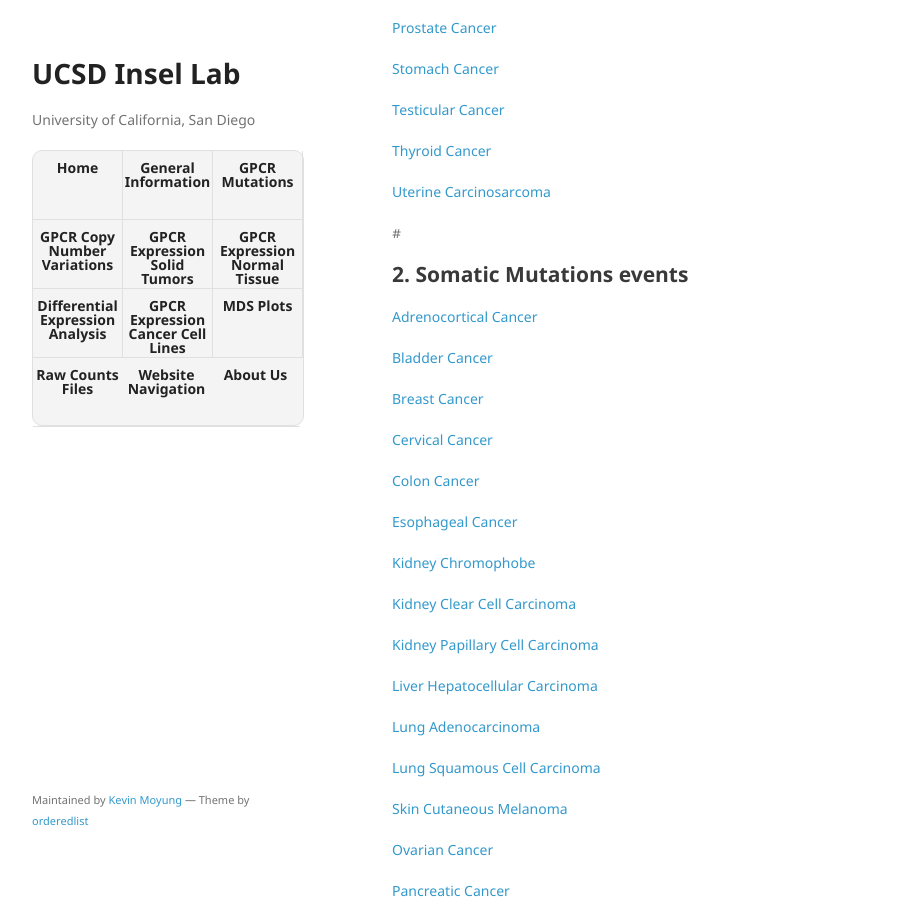
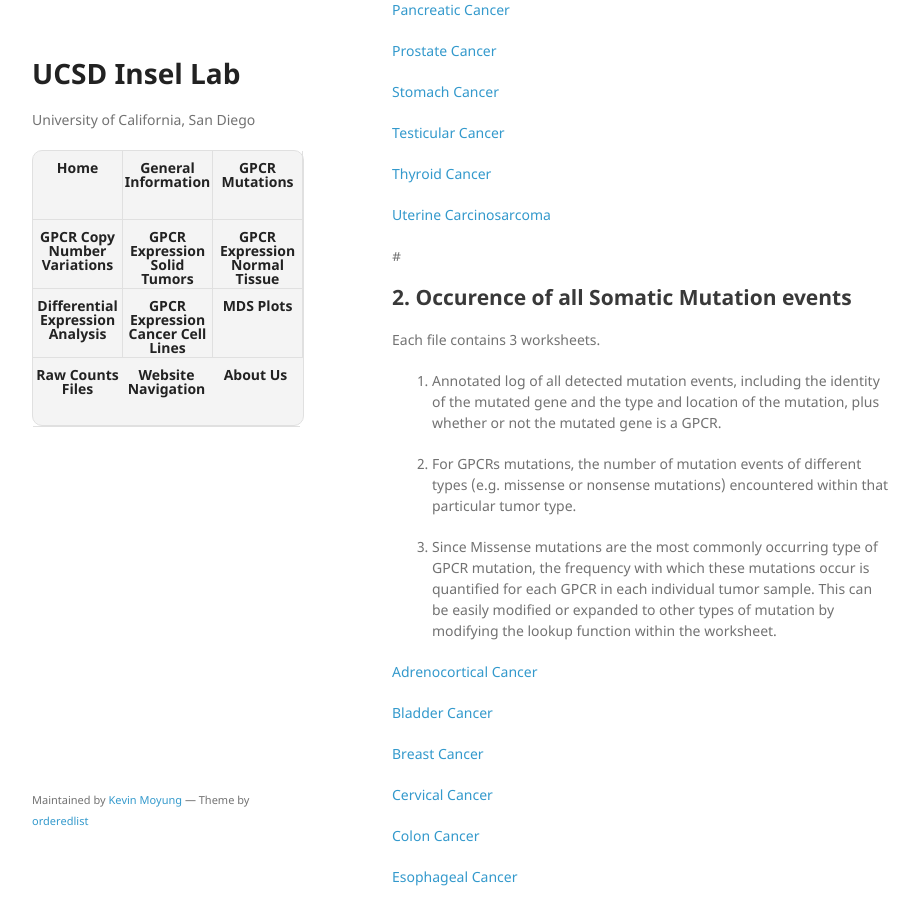
Before and after one commit to insellab/insellab.github.io, a Jekyll site: the page built from gpcr_mutations.md, in a window 1280 px wide and 900 px high, scrolled down 1156 px. Shown: the whole window, without its empty margins (178-1097 px from the left). Built offline with Jekyll 4.4.1, drawn with Linux system fonts in a browser that asks for light colours; our own code applies the rules of GitHub Pages for plain Markdown files; some of the changed text lies outside the part shown.

Commit message:
Update gpcr_mutations.md

```diff
--- a/gpcr_mutations.md
+++ b/gpcr_mutations.md
@@ -6,7 +6,7 @@ layout: default
 
 ### Two file types are provided:
 
-*1. **Presence of somatic, non silent mutations for each gene, in each tumor sample.** If a gene is mutated in a tumor, the corresponding entry will show a '1', or '0' if not mutated. This data allows estimation of the number of tumors that show a non-silent mutation for a specific gene, in a specific tumor type.*
+*1. **Tumors that possess Somatic Non-silent mutations for GPCRs, in each cancer type.** If a gene is mutated in a tumor, the corresponding entry will show a '1', or '0' if not mutated. This data allows estimation of the number of tumors that show a non-silent mutation for a specific gene, in a specific tumor type.*
 
 *2. **Occurence of all somatic mutation events in each tumor sample.** Indicates the type and location of mutations. A gene may be mutated multiple times in the same tumor, hence number of mutation events will typically > number of tumors that show a mutation to a particular gene, as tabulated for 'a' above.*
 
@@ -19,7 +19,9 @@ These data were compiled from TCGA mutation data, hosted at ([https://xena.ucsc.
 
 
 
-## 1. Somatic Non-silent mutations
+## 1. Tumors that possess Somatic Non-silent mutations
+
+
 
 
 [Adrenocortical Cancer](https://drive.google.com/open?id=0ByccgsfmD86PMUh1TjVPR2tuZjQ)
@@ -65,7 +67,17 @@ These data were compiled from TCGA mutation data, hosted at ([https://xena.ucsc.
 
 #
 
-## 2. Somatic Mutations events
+## 2. Occurence of all Somatic Mutation events
+
+Each file contains 3 worksheets.
+
+1. Annotated log of all detected mutation events, including the identity of the mutated gene and the type and location of the mutation, plus whether or not the mutated gene is a GPCR.
+
+2. For GPCRs mutations, the number of mutation events of different types (e.g. missense or nonsense mutations) encountered within that particular tumor type.
+
+3. Since Missense mutations are the most commonly occurring type of GPCR mutation, the frequency with which these mutations occur is quantified for each GPCR in each individual tumor sample. This can be easily modified or expanded to other types of mutation by modifying the lookup function within the worksheet.
+
+
 
 [Adrenocortical Cancer](https://drive.google.com/open?id=0ByccgsfmD86PMUh1TjVPR2tuZjQ)
 
```
